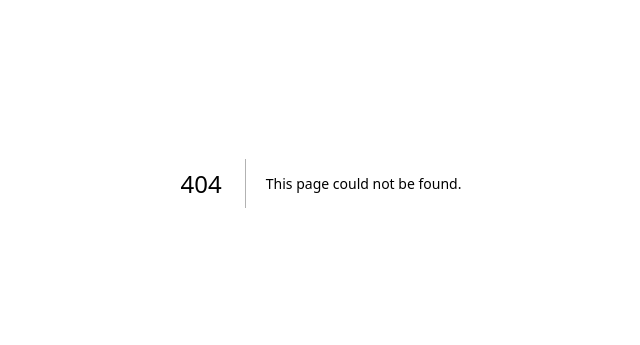
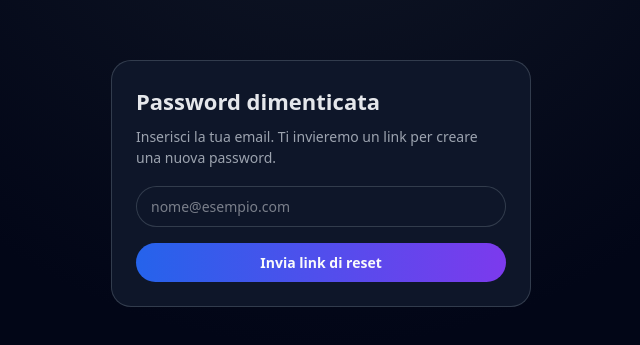
Before and after one commit to Enry03/mangialoqui-platform, a Next.js app: page /forgot-password in a window 1280 px wide. Before the commit this address had no page. Shown: the part 217-562 px from the top of the page, without its empty margins (319-959 px from the left). Built offline with nearby package versions, Linux system fonts and the light colour scheme; no server answers.

Commit message:
push definitivo lato cliente

```diff
--- a/app/card/page.tsx
+++ b/app/card/page.tsx
@@ -20,7 +20,13 @@ type Customer = {
   qr_code: string;
   created_at: string;
   restaurant_id: string | null;
-   restaurants?: { name: string; logo_url: string | null } | null;
+};
+
+type Restaurant = {
+  name: string;
+  logo_url: string | null;
+  primary_color: string | null;
+  accent_color: string | null;
 };
 
 export default function CardPage() {
@@ -28,6 +34,7 @@ export default function CardPage() {
 
   const [sessionChecked, setSessionChecked] = useState(false);
   const [customer, setCustomer] = useState<Customer | null>(null);
+  const [restaurant, setRestaurant] = useState<Restaurant | null>(null);
   const [transactions, setTransactions] = useState<Transaction[]>([]);
   const [loading, setLoading] = useState(true);
 
@@ -36,7 +43,7 @@ export default function CardPage() {
   const [creating, setCreating] = useState(false);
   const [error, setError] = useState<string | null>(null);
 
-  // 1) controlla sessione e carica customer
+  // 1) controlla sessione e carica customer + restaurant
   useEffect(() => {
     async function init() {
       const {
@@ -52,16 +59,17 @@ export default function CardPage() {
 
       const { data: cust, error: custError } = await supabase
         .from("customers")
-        .select(`
+        .select(
+          `
           id,
           full_name,
           email,
           phone,
           qr_code,
           created_at,
-          restaurant_id,
-          restaurants ( name, logo_url )
-        `)
+          restaurant_id
+        `
+        )
         .eq("user_id", userId)
         .maybeSingle();
 
@@ -82,10 +90,31 @@ export default function CardPage() {
           qr_code: cust.qr_code,
           created_at: cust.created_at,
           restaurant_id: cust.restaurant_id ?? null,
-          restaurants: (cust as any).restaurants ?? null,
         };
 
         setCustomer(loadedCustomer);
+
+        // carica ristorante separato
+        if (loadedCustomer.restaurant_id) {
+          const { data: rest, error: restError } = await supabase
+            .from("restaurants")
+            .select("name, logo_url, primary_color, accent_color")
+            .eq("id", loadedCustomer.restaurant_id)
+            .maybeSingle();
+
+          if (!restError && rest) {
+            setRestaurant({
+              name: rest.name,
+              logo_url: rest.logo_url,
+              primary_color: rest.primary_color,
+              accent_color: rest.accent_color,
+            });
+          } else if (restError) {
+            console.error("restaurantError", restError);
+          }
+}
+
+
         await loadTransactions(loadedCustomer.id);
         setLoading(false);
       } else {
@@ -113,7 +142,7 @@ export default function CardPage() {
     setTransactions((txData || []) as Transaction[]);
   }
 
-  // 2) creazione card per utente loggato
+  // 2) creazione card per utente loggato (fallback: se entra qui significa che non c'è ancora customer)
   async function handleCreateCard(e: React.FormEvent) {
     e.preventDefault();
     setError(null);
@@ -133,7 +162,7 @@ export default function CardPage() {
       const userId = user.id;
       const email = user.email;
 
-      const restaurantId = null;
+      const restaurantId = null; // in questo flow vecchio resta null
       const tempQr = `pending:${Date.now()}`;
 
       const { data: created, error: createError } = await supabase
@@ -146,16 +175,17 @@ export default function CardPage() {
           restaurant_id: restaurantId,
           qr_code: tempQr,
         })
-        .select(`
+        .select(
+          `
           id,
           full_name,
           email,
           phone,
           qr_code,
           created_at,
-          restaurant_id,
-          restaurants ( name )
-        `)
+          restaurant_id
+        `
+        )
         .single();
 
       if (createError || !created) {
@@ -185,7 +215,6 @@ export default function CardPage() {
         qr_code: realQr,
         created_at: created.created_at,
         restaurant_id: created.restaurant_id ?? null,
-        restaurants: (created as any).restaurants ?? null,
       };
 
       setCustomer(finalCustomer);
@@ -266,11 +295,18 @@ export default function CardPage() {
     );
   }
 
+console.log("customer state:", customer, "restaurant state:", restaurant);
+
 const currentPoints = transactions.reduce(
   (acc, tx) => acc + (tx.points_delta || 0),
   0
 );
 const joinedAt = new Date(customer.created_at).toLocaleDateString("it-IT");
+
+// colori tema ristorante
+const cardBg = restaurant?.primary_color || "#06327c";
+const cardBorder = restaurant?.accent_color || "#a855f7";
+const qrBg = restaurant?.primary_color || "#06327c";
 
 return (
     <div style={styles.page}>
@@ -329,16 +365,15 @@ export default function CardPage() {
               {/* Logo ristorante in basso */}
               <div style={styles.bottomLogoRow}>
                 <div style={styles.restaurantLogoCircle}>
-                  {customer.restaurants?.logo_url ? (
-                    // se usi <img> semplice
+                  {restaurant?.logo_url ? (
                     <img
-                      src={customer.restaurants.logo_url}
-                      alt={customer.restaurants.name || "Logo ristorante"}
+                      src={restaurant.logo_url}
+                      alt={restaurant.name || "Logo ristorante"}
                       style={styles.restaurantLogoImage}
                     />
                   ) : (
                     <span style={styles.restaurantLogoText}>
-                      {customer.restaurants?.name?.charAt(0).toUpperCase() || "R"}
+                      {(restaurant?.name || "R").charAt(0).toUpperCase()}
                     </span>
                   )}
                 </div>
@@ -609,5 +644,4 @@ const styles: { [key: string]: React.CSSProperties } = {
     height: "70%",
     objectFit: "contain",
   },
-
 };
--- /dev/null
+++ b/app/forgot-password/page.tsx
@@ -0,0 +1,130 @@
+"use client";
+
+import { useState } from "react";
+import { supabase } from "@/lib/supabase/supabaseClient";
+
+export default function ForgotPasswordPage() {
+  const [email, setEmail] = useState("");
+  const [sending, setSending] = useState(false);
+  const [message, setMessage] = useState<string | null>(null);
+  const [error, setError] = useState<string | null>(null);
+
+  async function handleSubmit(e: React.FormEvent) {
+    e.preventDefault();
+    setSending(true);
+    setMessage(null);
+    setError(null);
+
+    const { error } = await supabase.auth.resetPasswordForEmail(email, {
+      redirectTo: `http://localhost:3000/update-password`,
+    });
+
+    if (error) {
+      setError(error.message);
+    } else {
+      setMessage(
+        "Se l'email è registrata, ti abbiamo inviato un link per impostare una nuova password."
+      );
+    }
+    setSending(false);
+  }
+
+  return (
+    <div style={pageStyle}>
+      <div style={cardStyle}>
+        <h1 style={titleStyle}>Password dimenticata</h1>
+        <p style={subtitleStyle}>
+          Inserisci la tua email. Ti invieremo un link per creare una nuova password.
+        </p>
+
+        <form onSubmit={handleSubmit} style={formStyle}>
+          <input
+            type="email"
+            required
+            placeholder="nome@esempio.com"
+            value={email}
+            onChange={(e) => setEmail(e.target.value)}
+            style={inputStyle}
+          />
+
+          {error && <div style={errorStyle}>{error}</div>}
+          {message && <div style={successStyle}>{message}</div>}
+
+          <button type="submit" disabled={sending} style={buttonStyle}>
+            {sending ? "Invio in corso..." : "Invia link di reset"}
+          </button>
+        </form>
+      </div>
+    </div>
+  );
+}
+
+const pageStyle: React.CSSProperties = {
+  minHeight: "100vh",
+  display: "flex",
+  justifyContent: "center",
+  alignItems: "center",
+  background: "radial-gradient(circle at top, #111827 0, #020617 55%)",
+  color: "#e5e7eb",
+  fontFamily: "system-ui, -apple-system, BlinkMacSystemFont, sans-serif",
+};
+
+const cardStyle: React.CSSProperties = {
+  maxWidth: 420,
+  width: "100%",
+  padding: 24,
+  background: "rgba(15,23,42,0.98)",
+  borderRadius: 20,
+  border: "1px solid rgba(55,65,81,0.9)",
+};
+
+const titleStyle: React.CSSProperties = {
+  margin: 0,
+  fontSize: 22,
+  fontWeight: 700,
+};
+
+const subtitleStyle: React.CSSProperties = {
+  marginTop: 8,
+  fontSize: 14,
+  color: "#9ca3af",
+};
+
+const formStyle: React.CSSProperties = {
+  marginTop: 18,
+  display: "flex",
+  flexDirection: "column",
+  gap: 12,
+};
+
+const inputStyle: React.CSSProperties = {
+  borderRadius: 999,
+  border: "1px solid rgba(55,65,81,0.9)",
+  background: "rgba(15,23,42,0.85)",
+  color: "#e5e7eb",
+  padding: "9px 14px",
+  fontSize: 14,
+  outline: "none",
+};
+
+const buttonStyle: React.CSSProperties = {
+  marginTop: 4,
+  padding: "9px 16px",
+  borderRadius: 999,
+  border: "none",
+  cursor: "pointer",
+  background: "linear-gradient(to right, #2563eb, #7c3aed)",
+  color: "#f9fafb",
+  fontWeight: 600,
+  fontSize: 14,
+};
+
+const errorStyle: React.CSSProperties = {
+  fontSize: 13,
+  color: "#f97373",
+};
+
+const successStyle: React.CSSProperties = {
+  fontSize: 13,
+  color: "#4ade80",
+};
--- a/app/signup/page.tsx
+++ b/app/signup/page.tsx
@@ -17,16 +17,28 @@ export default function SignupPage() {
 
   async function handleSubmit(e: React.FormEvent) {
     e.preventDefault();
+    console.log("handleSubmit CALLED");
     setError(null);
     setLoading(true);
 
     try {
-      // 0) ricava subdominio e restaurant_id
+      // 0) ricava restaurant_id
       const host =
         typeof window !== "undefined" ? window.location.host : undefined;
       const subdomain = getSubdomainFromHost(host);
 
-      if (!subdomain) {
+      console.log("signup host/subdomain:", host, subdomain);
+
+      // se siamo in locale (localhost o IP), usa direttamente uno slug fisso
+      const isLocal =
+        host?.startsWith("localhost") || /^[0-9.]+:\d+$/.test(host || "");
+
+      // slug del ristorante di test in Supabase (modifica se diverso)
+      const fallbackSlug = "morsiburger";
+
+      const slugToUse = isLocal ? fallbackSlug : subdomain;
+
+      if (!slugToUse) {
         setError("Ristorante non riconosciuto dall'indirizzo.");
         setLoading(false);
         return;
@@ -34,12 +46,20 @@ export default function SignupPage() {
 
       const { data: restaurant, error: restError } = await supabase
         .from("restaurants")
-        .select("id")
-        .eq("slug", subdomain)
-        .single();
+        .select("id, slug, name, logo_url")
+        .eq("slug", slugToUse)
+        .maybeSingle();
 
-      if (restError || !restaurant) {
+      console.log("restaurant by slug:", restaurant, restError);
+
+      if (restError) {
         console.error("restError", restError);
+        setError("Errore nel caricamento del ristorante.");
+        setLoading(false);
+        return;
+      }
+
+      if (!restaurant) {
         setError("Ristorante non configurato.");
         setLoading(false);
         return;
@@ -54,17 +74,20 @@ export default function SignupPage() {
           password,
         });
 
-        if (signUpError || !signUpData.user) {
+      if (signUpError || !signUpData.user) {
         console.error(signUpError);
         if (signUpError?.message?.includes("already registered")) {
-            setError("Questa email è già registrata. Accedi con le tue credenziali.");
+          setError(
+            "Questa email è già registrata. Accedi con le tue credenziali."
+          );
         } else {
-            setError("Errore nella registrazione. Controlla i dati inseriti.");
+          setError(
+            "Errore nella registrazione. Controlla i dati inseriti."
+          );
         }
         setLoading(false);
         return;
-        }
-
+      }
 
       const userId = signUpData.user.id;
 
@@ -210,7 +233,8 @@ const styles: { [key: string]: React.CSSProperties } = {
     background: "radial-gradient(circle at top, #111827 0, #020617 55%)",
     padding: 24,
     color: "#e5e7eb",
-    fontFamily: "system-ui, -apple-system, BlinkMacSystemFont, sans-serif",
+    fontFamily:
+      "system-ui, -apple-system, BlinkMacSystemFont, sans-serif",
   },
   card: {
     width: "100%",
--- /dev/null
+++ b/app/update-password/page.tsx
@@ -0,0 +1,168 @@
+"use client";
+
+import { useEffect, useState } from "react";
+import { useRouter } from "next/navigation";
+import { supabase } from "@/lib/supabase/supabaseClient";
+
+export default function UpdatePasswordPage() {
+  const router = useRouter();
+  const [newPassword, setNewPassword] = useState("");
+  const [confirm, setConfirm] = useState("");
+  const [updating, setUpdating] = useState(false);
+  const [message, setMessage] = useState<string | null>(null);
+  const [error, setError] = useState<string | null>(null);
+
+  // opzionale: verifica che arrivi da link valido
+  useEffect(() => {
+    supabase.auth.getSession().then(({ data }) => {
+      if (!data.session) {
+        // se proprio vuoi, potresti mostrare un messaggio,
+        // ma per il flusso base non è obbligatorio fare redirect
+        console.log("No active session for password reset");
+      }
+    });
+  }, []);
+
+  async function handleSubmit(e: React.FormEvent) {
+    e.preventDefault();
+    setError(null);
+    setMessage(null);
+
+    if (newPassword.length < 6) {
+      setError("La password deve avere almeno 6 caratteri.");
+      return;
+    }
+    if (newPassword !== confirm) {
+      setError("Le password non coincidono.");
+      return;
+    }
+
+    setUpdating(true);
+
+    const { error } = await supabase.auth.updateUser({
+      password: newPassword,
+    });
+
+    if (error) {
+      setError(error.message);
+      setUpdating(false);
+      return;
+    }
+
+    setMessage("Password aggiornata correttamente. Ora puoi accedere.");
+    setUpdating(false);
+
+    // dopo qualche secondo torna al login
+    setTimeout(() => {
+      router.replace("/login");
+    }, 2000);
+  }
+
+  return (
+    <div style={pageStyle2}>
+      <div style={cardStyle2}>
+        <h1 style={titleStyle2}>Imposta una nuova password</h1>
+        <p style={subtitleStyle2}>
+          Inserisci la nuova password per il tuo account.
+        </p>
+
+        <form onSubmit={handleSubmit} style={formStyle2}>
+          <input
+            type="password"
+            required
+            placeholder="Nuova password"
+            value={newPassword}
+            onChange={(e) => setNewPassword(e.target.value)}
+            style={inputStyle2}
+          />
+
+          <input
+            type="password"
+            required
+            placeholder="Ripeti password"
+            value={confirm}
+            onChange={(e) => setConfirm(e.target.value)}
+            style={inputStyle2}
+          />
+
+          {error && <div style={errorStyle2}>{error}</div>}
+          {message && <div style={successStyle2}>{message}</div>}
+
+          <button type="submit" disabled={updating} style={buttonStyle2}>
+            {updating ? "Aggiornamento..." : "Salva nuova password"}
+          </button>
+        </form>
+      </div>
+    </div>
+  );
+}
+
+const pageStyle2: React.CSSProperties = {
+  minHeight: "100vh",
+  display: "flex",
+  justifyContent: "center",
+  alignItems: "center",
+  background: "radial-gradient(circle at top, #111827 0, #020617 55%)",
+  color: "#e5e7eb",
+  fontFamily: "system-ui, -apple-system, BlinkMacSystemFont, sans-serif",
+};
+
+const cardStyle2: React.CSSProperties = {
+  maxWidth: 420,
+  width: "100%",
+  padding: 24,
+  background: "rgba(15,23,42,0.98)",
+  borderRadius: 20,
+  border: "1px solid rgba(55,65,81,0.9)",
+};
+
+const titleStyle2: React.CSSProperties = {
+  margin: 0,
+  fontSize: 22,
+  fontWeight: 700,
+};
+
+const subtitleStyle2: React.CSSProperties = {
+  marginTop: 8,
+  fontSize: 14,
+  color: "#9ca3af",
+};
+
+const formStyle2: React.CSSProperties = {
+  marginTop: 18,
+  display: "flex",
+  flexDirection: "column",
+  gap: 12,
+};
+
+const inputStyle2: React.CSSProperties = {
+  borderRadius: 999,
+  border: "1px solid rgba(55,65,81,0.9)",
+  background: "rgba(15,23,42,0.85)",
+  color: "#e5e7eb",
+  padding: "9px 14px",
+  fontSize: 14,
+  outline: "none",
+};
+
+const buttonStyle2: React.CSSProperties = {
+  marginTop: 4,
+  padding: "9px 16px",
+  borderRadius: 999,
+  border: "none",
+  cursor: "pointer",
+  background: "linear-gradient(to right, #2563eb, #7c3aed)",
+  color: "#f9fafb",
+  fontWeight: 600,
+  fontSize: 14,
+};
+
+const errorStyle2: React.CSSProperties = {
+  fontSize: 13,
+  color: "#f97373",
+};
+
+const successStyle2: React.CSSProperties = {
+  fontSize: 13,
+  color: "#4ade80",
+};
```
Lines whose indentation alone changed are shown as unchanged.
